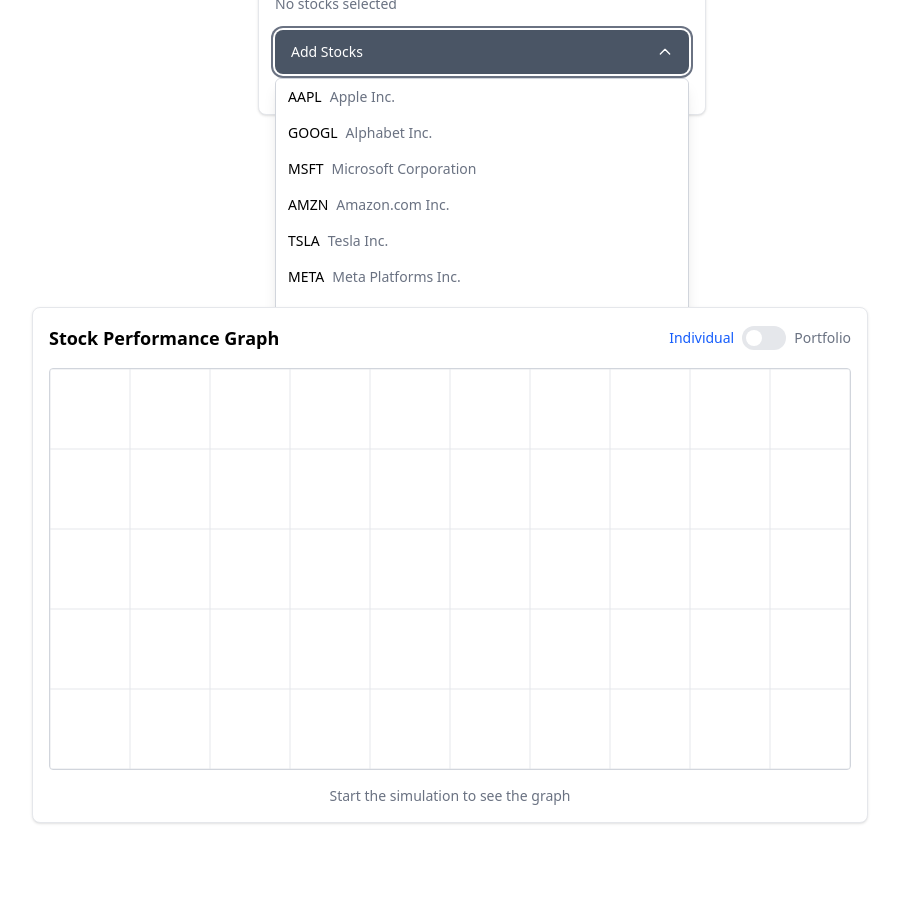
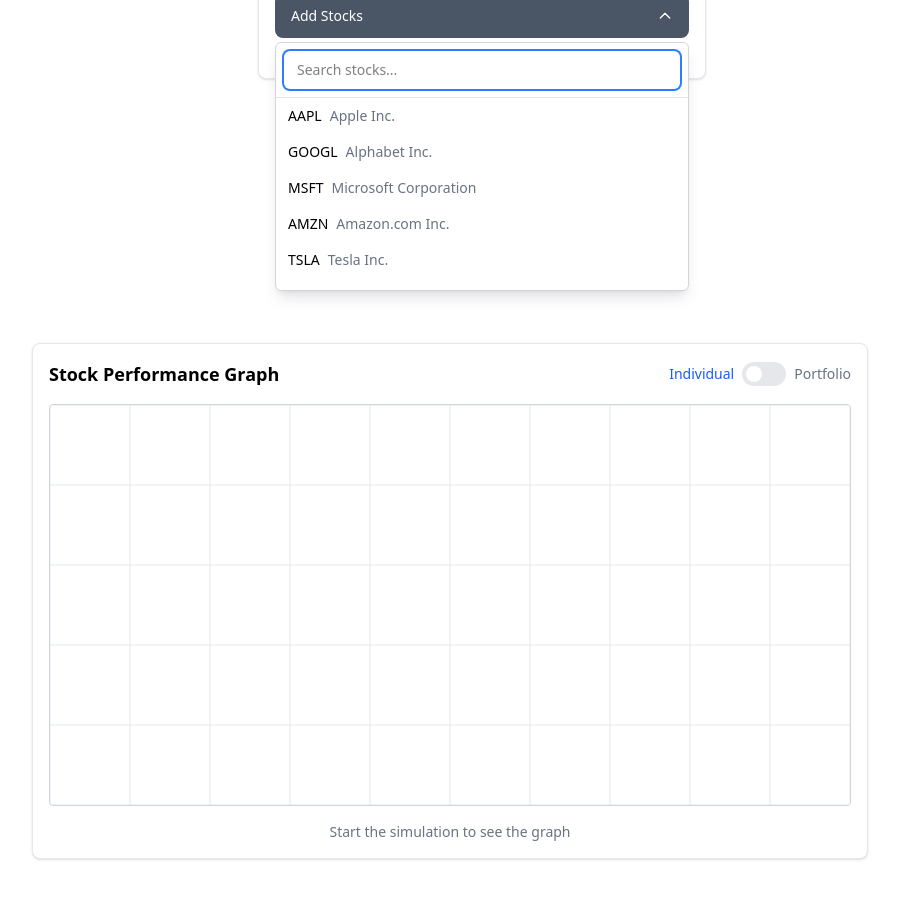
Before and after one commit to Pho86/hackaotnh, a React (Vite) app: page /stockpet in a window 1280 px wide. Both pictures are taken after a click on the button "Add Stocks". Shown: the top 898 px of the page, without its empty margins (158-1057 px from the left). Built offline with nearby package versions, Linux system fonts and the light colour scheme.

Commit message:
add tailwind-merge and add speed presets

```diff
--- a/package.json
+++ b/package.json
@@ -14,6 +14,7 @@
     "clsx": "^2.1.1",
     "react": "^19.1.1",
     "react-dom": "^19.1.1",
+    "tailwind-merge": "^3.3.1",
     "tailwindcss": "^4.1.13"
   },
   "devDependencies": {
--- a/src/components/Button.jsx
+++ b/src/components/Button.jsx
@@ -1,28 +1,35 @@
 import React from 'react';
-import clsx from 'clsx';
+import { twMerge } from 'tailwind-merge';
 
 const Button = ({
     children,
     variant = 'default',
     disabled = false,
+    active = false,
     className,
     type = 'button',
     ...props
 }) => {
+    const baseClasses = 'h-11 px-4 py-2 rounded-lg font-medium text-sm cursor-pointer transition-colors duration-200 focus:outline-none focus:ring-2 focus:ring-offset-2';
+
+    let variantClasses = '';
+    if (disabled) {
+        variantClasses = 'opacity-50 cursor-not-allowed';
+    } else if (active) {
+        variantClasses = 'bg-blue-600 text-white hover:bg-blue-700 focus:ring-blue-500';
+    } else if (variant === 'success') {
+        variantClasses = 'bg-green-600 text-white hover:bg-green-700 focus:ring-green-500';
+    } else if (variant === 'danger') {
+        variantClasses = 'bg-red-600 text-white hover:bg-red-700 focus:ring-red-500';
+    } else {
+        variantClasses = 'bg-gray-600 text-white hover:bg-gray-700 focus:ring-gray-500';
+    }
+
     return (
         <button
             type={type}
             disabled={disabled}
-            className={clsx(
-                'h-11 px-4 py-2 rounded-lg font-medium text-sm transition-colors duration-200 focus:outline-none focus:ring-2 focus:ring-offset-2',
-                {
-                    'opacity-50 cursor-not-allowed': disabled,
-                    'bg-gray-600 text-white hover:bg-gray-700 focus:ring-gray-500': variant === 'default' && !disabled,
-                    'bg-green-600 text-white hover:bg-green-700 focus:ring-green-500': variant === 'success' && !disabled,
-                    'bg-red-600 text-white hover:bg-red-700 focus:ring-red-500': variant === 'danger' && !disabled,
-                },
-                className
-            )}
+            className={twMerge(baseClasses, variantClasses, className)}
             {...props}
         >
             {children}
--- a/src/components/PetManager.jsx
+++ b/src/components/PetManager.jsx
@@ -71,17 +71,28 @@
             setError(null);
             setIsLoadingHistorical(true);
 
-                const { results, errors } = await fakeStockApiService.fetchMultipleHistoricalData(
-                    selectedSymbols,
-                    150, // 150 days historical + 50 days predictions = 200 total
-                );
+            const symbolsToFetch = selectedSymbols.filter(symbol =>
+                !pets[symbol]?.historicalData || pets[symbol].historicalData.length === 0
+            );
 
-            setSimulationData(results);
+            if (symbolsToFetch.length === 0) {
+                setIsLoadingHistorical(false);
+                return;
+            }
 
+            const { results, errors } = await fakeStockApiService.fetchMultipleHistoricalData(
+                symbolsToFetch,
+                150, // 150 days historical + 50 days predictions = 200 total
+            );
+
+            setSimulationData(prevData => ({
+                ...prevData,
+                ...results
+            }));
 
             setPets(prevPets => {
                 const updatedPets = { ...prevPets };
-                selectedSymbols.forEach(symbol => {
+                symbolsToFetch.forEach(symbol => {
                     if (results[symbol]) {
                         updatedPets[symbol] = {
                             ...updatedPets[symbol],
--- a/src/components/SimulationControls.jsx
+++ b/src/components/SimulationControls.jsx
@@ -34,18 +34,53 @@
                 </Button>
             </div>
 
+            <div className="flex flex-col items-center space-y-2">
                 <div className="flex items-center space-x-2">
-                <label className="text-sm">Speed:</label>
+                    <label className="text-sm font-medium">Speed:</label>
+                    <span className="text-sm bg-gray-100 px-2 py-1 rounded">
+                        {simulationSpeed}ms
+                    </span>
+                </div>
+
+                <div className="flex space-x-2">
+                    <Button
+                        onClick={() => onSpeedChange(500)}
+
+                        active={simulationSpeed === 500}
+                        className="px-3 h-8 text-xs"
+                    >
+                        Fast
+                    </Button>
+                    <Button
+                        onClick={() => onSpeedChange(1000)}
+                        active={simulationSpeed === 1000}
+                        className="px-3 h-8 text-xs"
+                    >
+                        Normal
+                    </Button>
+                    <Button
+                        onClick={() => onSpeedChange(2000)}
+                        active={simulationSpeed === 2000}
+                        className="h-8 px-3 py-1 text-xs"
+                    >
+                        Slow
+                    </Button>
+                </div>
+
+                {/* Speed Slider */}
+                <div className="flex items-center space-x-2 w-full max-w-xs">
+                    <span className="text-xs text-gray-500">500ms</span>
                     <input
                         type="range"
-                    min="200"
-                    max="3000"
+                        min="500"
+                        max="2000"
+                        step="100"
                         value={simulationSpeed}
                         onChange={(e) => onSpeedChange(Number(e.target.value))}
-                    className="w-20"
-                    disabled={false}
+                        className="flex-1"
                     />
-                <span className="text-sm">{simulationSpeed}ms</span>
+                    <span className="text-xs text-gray-500">2000ms</span>
+                </div>
             </div>
 
                 {isSimulating && simulationDataLength > 0 && (
--- a/src/components/StockSelector.jsx
+++ b/src/components/StockSelector.jsx
@@ -4,9 +4,15 @@
 
 export default function StockSelector({ selectedStocks, onStocksChange, isSimulating }) {
     const [isOpen, setIsOpen] = useState(false);
+    const [searchTerm, setSearchTerm] = useState('');
     const dropdownRef = useRef(null);
 
     const popularStocks = stocksData.stocks;
+
+    const filteredStocks = popularStocks.filter(stock =>
+        stock.symbol.toLowerCase().includes(searchTerm.toLowerCase()) ||
+        stock.name.toLowerCase().includes(searchTerm.toLowerCase())
+    );
 
     const handleStockToggle = (stock) => {
         const isSelected = selectedStocks.includes(stock.symbol);
@@ -22,6 +28,7 @@
         }
 
         setIsOpen(false);
+        setSearchTerm('');
     };
 
     const removeStock = (symbol) => {
@@ -32,12 +39,14 @@
         const handleClickOutside = (event) => {
             if (dropdownRef.current && !dropdownRef.current.contains(event.target)) {
                 setIsOpen(false);
+                setSearchTerm('');
             }
         };
 
         const handleKeyDown = (event) => {
             if (event.key === 'Escape') {
                 setIsOpen(false);
+                setSearchTerm('');
             }
         };
 
@@ -99,15 +108,28 @@
                     </Button>
 
                     {isOpen && (
-                        <div className="absolute z-10 w-full mt-1 bg-white border border-gray-300 rounded-md shadow-lg max-h-60 overflow-y-auto">
-                            {popularStocks.map(stock => {
+                        <div className="absolute z-10 w-full mt-1 bg-white border border-gray-300 rounded-md shadow-lg max-h-80 overflow-y-auto">
+                            <div className="p-2 border-b border-gray-200">
+                                <input
+                                    type="text"
+                                    placeholder="Search stocks..."
+                                    value={searchTerm}
+                                    onChange={(e) => setSearchTerm(e.target.value)}
+                                    className="w-full px-3 py-2 text-sm border border-gray-300 rounded-md focus:outline-none focus:ring-2 focus:ring-blue-500 focus:border-transparent"
+                                    autoFocus
+                                />
+                            </div>
+
+                            <div className="max-h-48 overflow-y-auto">
+                                {filteredStocks.length > 0 ? (
+                                    filteredStocks.map(stock => {
                                         const isSelected = selectedStocks.includes(stock.symbol);
                                         return (
                                             <button
                                                 key={stock.symbol}
                                                 onClick={() => handleStockToggle(stock)}
                                                 disabled={!isSelected && selectedStocks.length >= 5}
-                                        className={`w-full text-left px-3 py-2 text-sm hover:bg-gray-100 flex items-center justify-between ${
+                                                className={`w-full text-left px-3 py-2 text-sm cursor-pointer hover:bg-gray-100 flex items-center justify-between ${
                                                     isSelected ? 'bg-blue-50 text-blue-700' : ''
                                                 } ${!isSelected && selectedStocks.length >= 5 ? 'opacity-50 cursor-not-allowed' : ''}`}
                                             >
@@ -120,7 +142,13 @@
                                                 )}
                                             </button>
                                         );
-                            })}
+                                    })
+                                ) : (
+                                    <div className="px-3 py-2 text-sm text-gray-500">
+                                        No stocks found matching "{searchTerm}"
+                                    </div>
+                                )}
+                            </div>
                         </div>
                     )}
                 </div>
--- a/src/services/fakeStockApi.js
+++ b/src/services/fakeStockApi.js
@@ -141,10 +141,7 @@
                     onProgress(symbol, i + 1, symbols.length);
                 }
 
-                console.log(`✅ Generated fake historical data for ${symbol} (${i + 1}/${symbols.length})`);
-
             } catch (error) {
-                console.error(`❌ Failed to generate data for ${symbol}:`, error);
                 errors[symbol] = error.message;
 
                 if (onProgress) {
--- a/src/services/stockApi.js
+++ b/src/services/stockApi.js
@@ -111,7 +111,6 @@
                     }))
                     .reverse();
 
-                console.log(`Loaded ${historicalData.length} days of historical data for ${symbol}`);
                 return historicalData;
             } else {
                 throw new Error("No historical data available in response");
@@ -153,7 +152,6 @@
                 if (!this.canMakeApiCall()) {
                     const waitTime = this.minTimeBetweenCalls - (Date.now() - this.lastCallTime);
                     if (waitTime > 0) {
-                        console.log(`Waiting ${Math.ceil(waitTime / 1000)}s before fetching ${symbol}...`);
                         await new Promise(resolve => setTimeout(resolve, waitTime));
                     }
                 }
@@ -165,10 +163,7 @@
                     onProgress(symbol, i + 1, symbols.length);
                 }
 
-                console.log(`✓ Fetched historical data for ${symbol} (${i + 1}/${symbols.length})`);
-
             } catch (error) {
-                console.error(`✗ Failed to fetch historical data for ${symbol}:`, error);
                 errors[symbol] = error.message;
 
                 if (onProgress) {
```
Also changed, not shown: 1 other file (tests, documents, lock files or other folders). Lines whose indentation alone changed are shown as unchanged.
